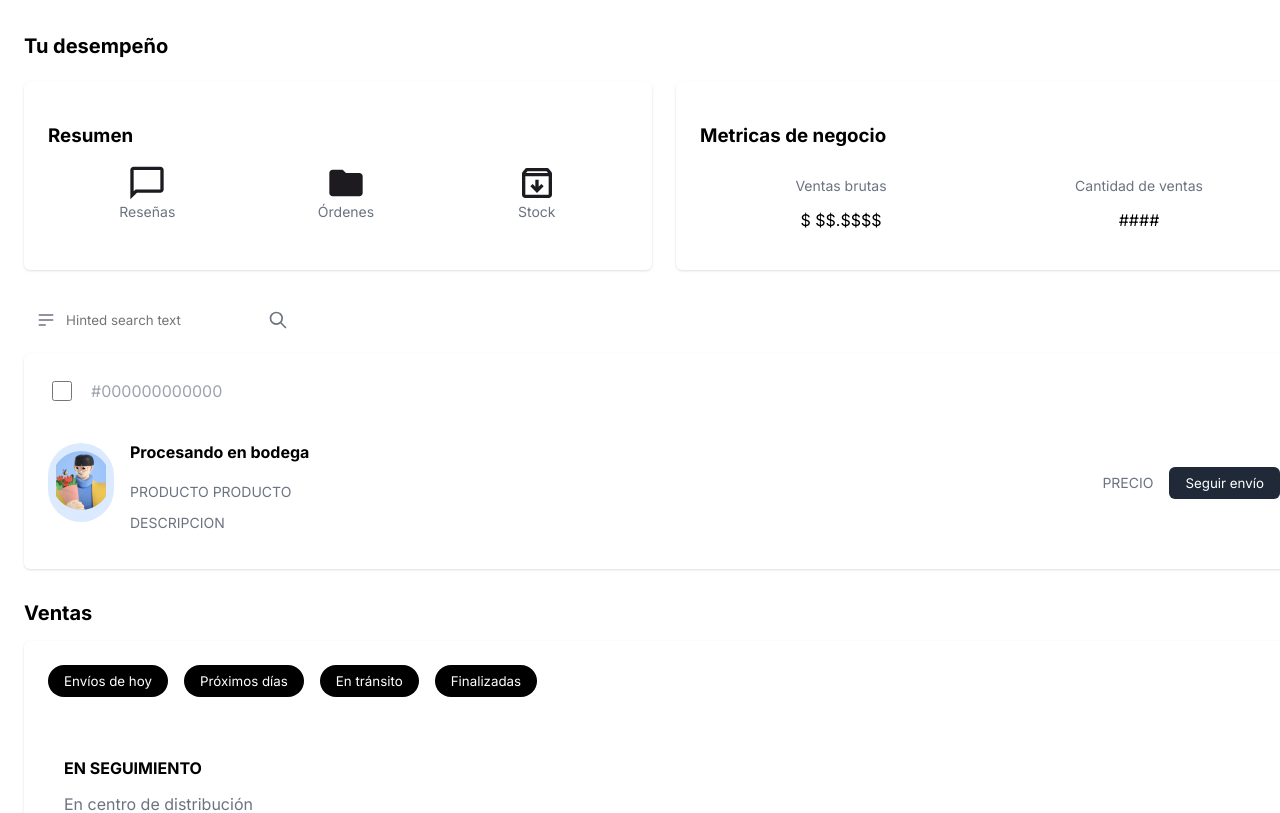
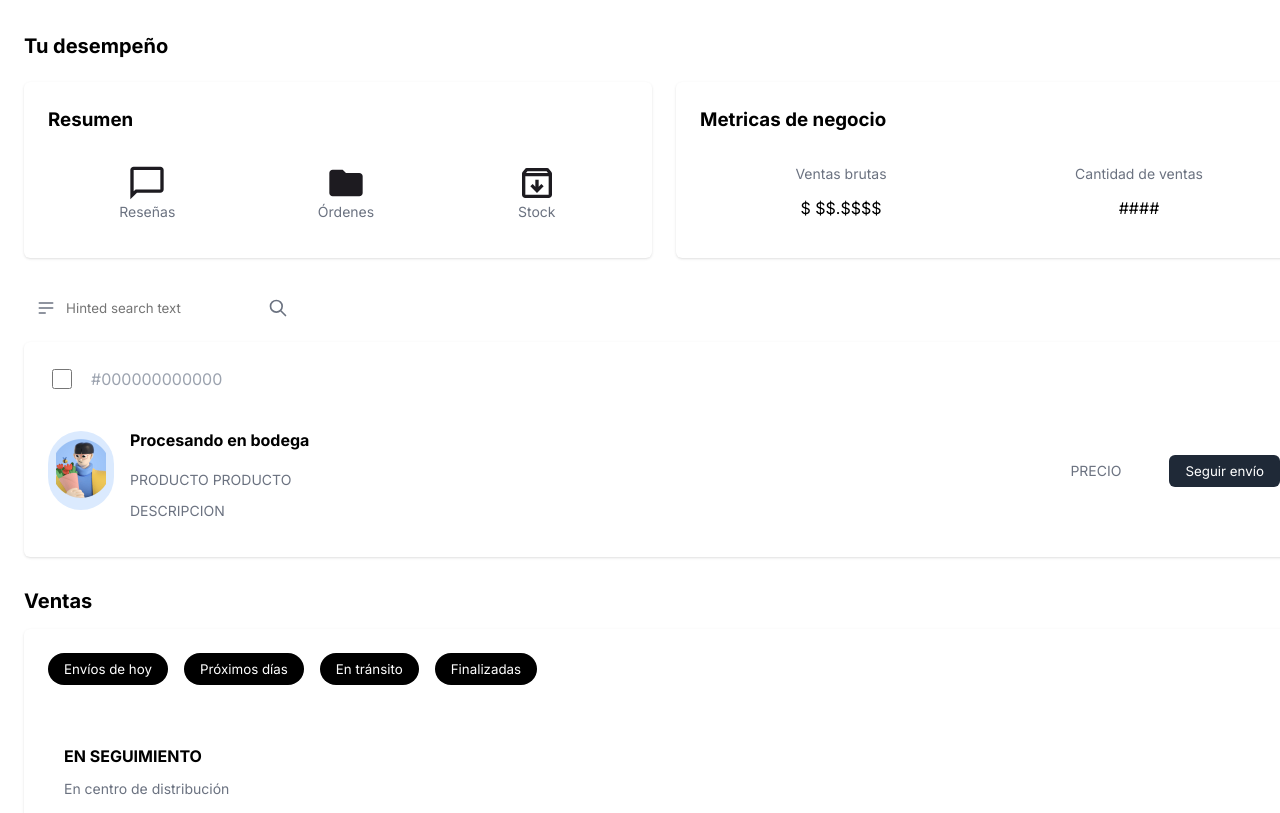
Before and after one commit to CamiloWG/ecommerce-joryanbags, an Angular app in the folder ecommerce-frontend/: page /usuario in a window 1280 px wide. Shown: the part 260-1073 px from the top of the page. Built offline with nearby package versions, Linux system fonts and the light colour scheme.

Commit message:
pagina de admin hasta nuevo aviso

```diff
--- a/ecommerce-frontend/src/app/pages/paginaadmin/paginaadmin.component.html
+++ b/ecommerce-frontend/src/app/pages/paginaadmin/paginaadmin.component.html
@@ -15,28 +15,26 @@
 
     <div class="flex flex-row gap-6">
       <div class="bg-white rounded-md shadow p-6 flex-1">
-        <h3 class="font-bold mb-4 font-subheading">Resumen</h3>
+        <h3 class="font-bold mb-4 font-subheading relative -top-4">Resumen</h3>
         <div class="flex justify-around text-center">
           <div class="flex flex-col items-center">
-              <img src="assets/icons/chat-bubble.svg" alt="Reseñas" class="w-10 h-10 mx-auto" />
+            <img src="assets/icons/chat-bubble.svg" alt="Reseñas" class="w-10 h-10 mx-auto cursor-pointer" />
             <span class="text-sm text-gray-500 font-subheading">Reseñas</span>
           </div>
-
           <div class="flex flex-col items-center">
-              <img src="../../assets/icons/folder-filled.svg" alt="Órdenes" class="w-10 h-10 mx-auto" />
+            <img src="../../assets/icons/folder-filled.svg" alt="Órdenes" class="w-10 h-10 mx-auto cursor-pointer" />
             <span class="text-sm text-gray-500 font-subheading">Órdenes</span>
           </div>
-
           <div class="flex flex-col items-center">
-              <img src="assets/icons/archive.svg" alt="Stock" class="w-10 h-10 mx-auto" />
+            <img src="assets/icons/archive.svg" alt="Stock" class="w-10 h-10 mx-auto cursor-pointer" />
             <span class="text-sm text-gray-500 font-subheading">Stock</span>
           </div>
         </div>
       </div>
 
       <div class="bg-white rounded-md shadow p-6 flex-1">
-        <h3 class="font-bold mb-4 font-subheading">Metricas de negocio</h3>
-        <div class="grid grid-cols-2 gap-4">
+        <h3 class="font-bold mb-4 font-subheading relative -top-4">Metricas de negocio</h3>
+        <div class="grid grid-cols-2 gap-4 -mt-3">
           <div class="text-center">
             <p class="text-sm text-gray-500 mb-1 font-subheading">Ventas brutas</p>
             <p class="text-lg font-bold font-subheading">$ $$.$$$$</p>
@@ -73,10 +71,10 @@
         <div class="flex items-center space-x-4">
           <div class="bg-blue-100 rounded-full p-2">
             <img
-            class="w-[50px] h-[59px] object-cover"
-            loading="lazy"
-            alt="Avatar"
-            src="assets/images/3d-avatars--8@2x.png"
+              class="w-[50px] h-[59px] object-cover"
+              loading="lazy"
+              alt="Avatar"
+              src="assets/images/3d-avatars--8@2x.png"
             />
           </div>
           <div>
@@ -86,11 +84,11 @@
           </div>
         </div>
 
-        <div class="flex items-center space-x-4">
+        <div class="flex items-center space-x-12 -ml-3">
           <div>
             <p class="text-gray-500 text-sm text-right font-subheading">PRECIO</p>
           </div>
-          <button class="bg-gray-800 text-white px-4 py-2 rounded-md font-subheading">Seguir envío</button>
+          <button class="bg-gray-800 text-white px-4 py-2 rounded-md font-subheading cursor-pointer">Seguir envío</button>
         </div>
       </div>
     </div>
@@ -98,20 +96,16 @@
     <h2 class="text-xl font-bold mb-4 font-subheading">Ventas</h2>
     <div class="bg-white rounded-md shadow p-6">
       <div class="flex space-x-4 mb-6">
-        <button class="bg-black text-white px-4 py-2 rounded-full font-subheading">Envíos de hoy</button>
-        <button class="bg-black text-white px-4 py-2 rounded-full font-subheading">Próximos días</button>
-        <button class="bg-black text-white px-4 py-2 rounded-full font-subheading">En tránsito</button>
-        <button class="bg-black text-white px-4 py-2 rounded-full font-subheading">Finalizadas</button>
+        <button class="bg-black text-white px-4 py-2 rounded-full font-subheading cursor-pointer">Envíos de hoy</button>
+        <button class="bg-black text-white px-4 py-2 rounded-full font-subheading cursor-pointer">Próximos días</button>
+        <button class="bg-black text-white px-4 py-2 rounded-full font-subheading cursor-pointer">En tránsito</button>
+        <button class="bg-black text-white px-4 py-2 rounded-full font-subheading cursor-pointer">Finalizadas</button>
       </div>
 
       <div class="grid grid-cols-1 md:grid-cols-3 gap-4">
         <div class="border border-gray-200 rounded-md p-4">
-          <h4 class="font-bold mb-4 font-subheading">EN SEGUIMIENTO</h4>
-          <p class="text-gray-500 font-subheading">En centro de distribución</p>
-        </div>
-        <div class="border border-gray-200 rounded-md p-4">
-        </div>
-        <div class="border border-gray-200 rounded-md p-4">
+          <h4 class="font-bold mb-2 font-subheading">EN SEGUIMIENTO</h4>
+          <p class="text-gray-500 text-sm font-subheading">En centro de distribución</p>
         </div>
       </div>
     </div>
--- a/ecommerce-frontend/src/app/pages/paginaadmin/paginaadmin.component.ts
+++ b/ecommerce-frontend/src/app/pages/paginaadmin/paginaadmin.component.ts
@@ -4,6 +4,7 @@ import { HeaderMenuComponent } from '../../core/components/shared/header-menu/he
 import { Route } from '../../core/components/shared/Route/Route.component';
 import { LogoComponent } from '../../core/components/shared/logo/logo.component';
 import { FooterComponent } from '../../core/components/shared/footer/footer.component';
+
 
 
 @Component({
```
